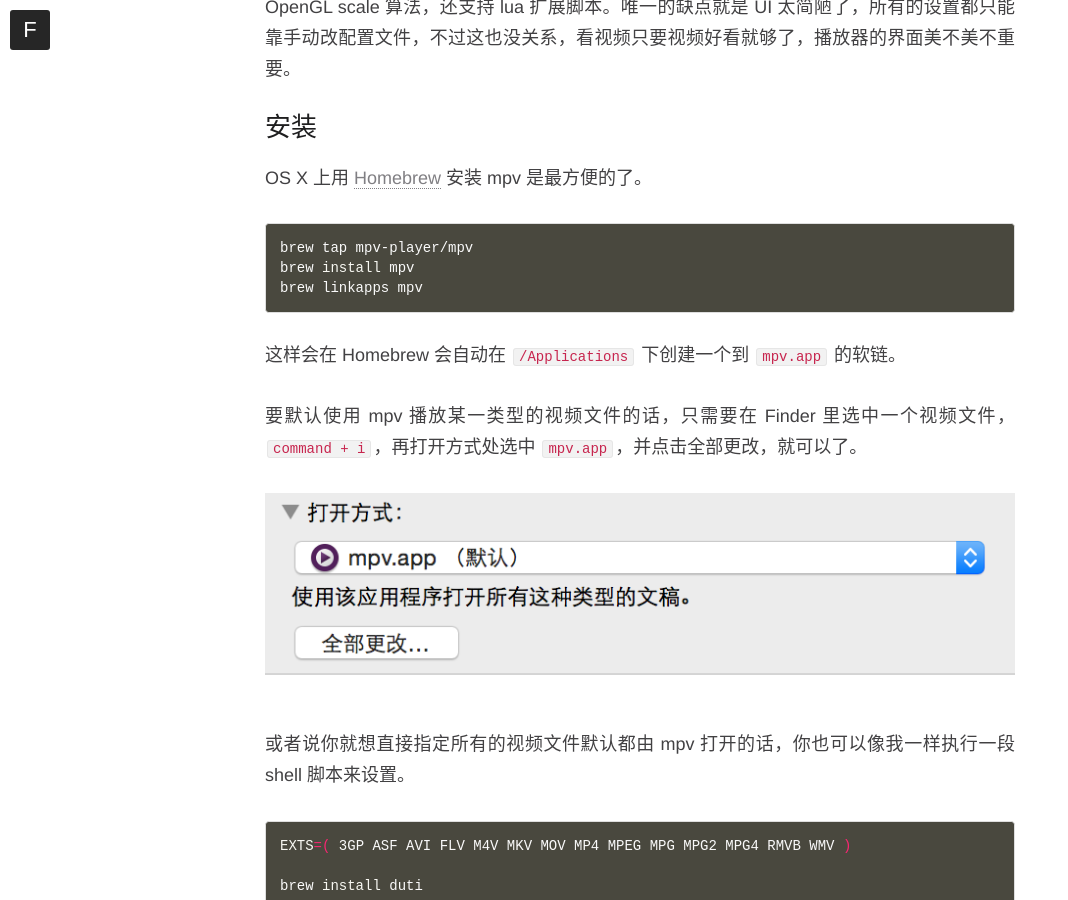
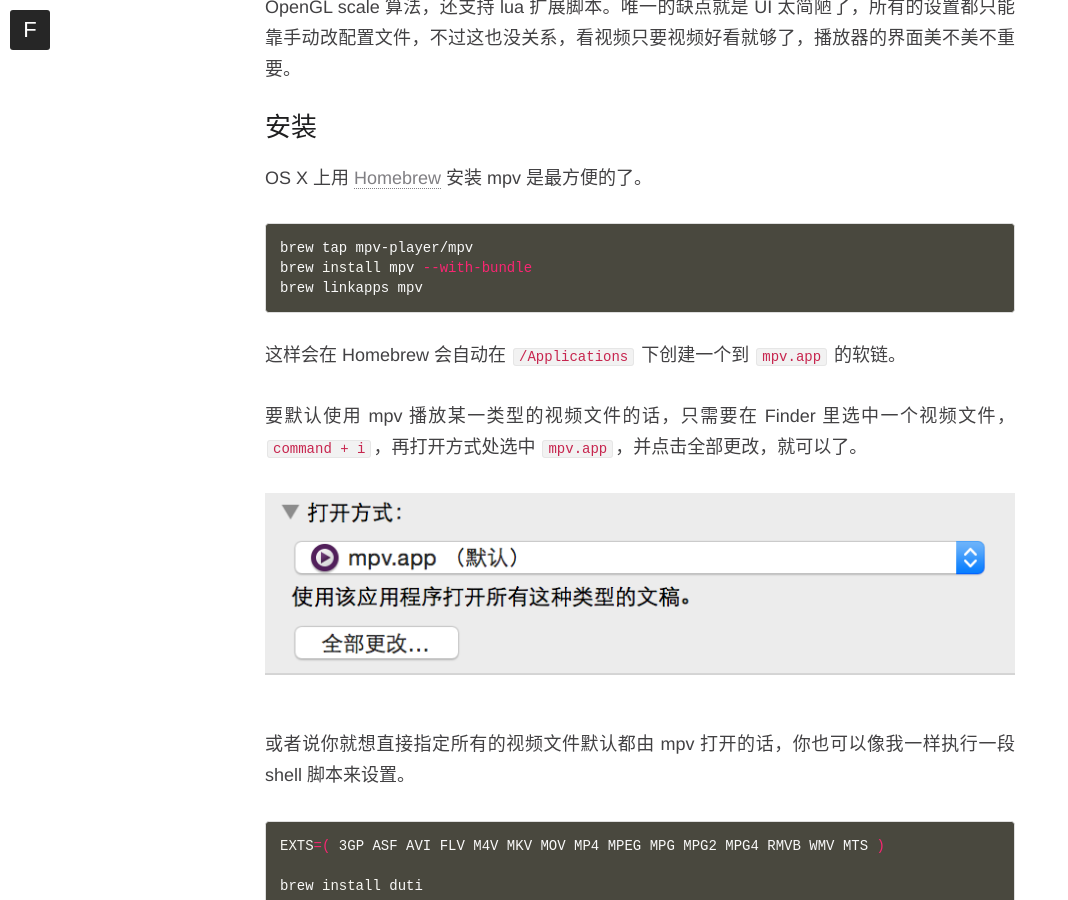
Before and after one commit to songchenwen/songchenwen.github.io, a Jekyll site: the page built from _posts/2015-05-09-mpv-player.md, in a window 1280 px wide and 900 px high, scrolled down 1315 px. Shown: the whole window, without its empty margins (0-1068 px from the left). Built offline with Jekyll 4.4.1, drawn with Linux system fonts in a browser that asks for light colours; Markdown is read by kramdown in place of the engine named in the settings; comment, search, counter and statistics services are not loaded; some of the changed text lies outside the part shown.

Commit message:
Update mpv player

```diff
--- a/_posts/2015-05-09-mpv-player.md
+++ b/_posts/2015-05-09-mpv-player.md
@@ -29,7 +29,7 @@
 
 ~~~ bash
 brew tap mpv-player/mpv
-brew install mpv
+brew install mpv --with-bundle
 brew linkapps mpv
 ~~~
 
@@ -42,7 +42,7 @@
 或者说你就想直接指定所有的视频文件默认都由 mpv 打开的话，你也可以像我一样执行一段 shell 脚本来设置。
 
 ~~~ bash
-EXTS=( 3GP ASF AVI FLV M4V MKV MOV MP4 MPEG MPG MPG2 MPG4 RMVB WMV )
+EXTS=( 3GP ASF AVI FLV M4V MKV MOV MP4 MPEG MPG MPG2 MPG4 RMVB WMV MTS )
 
 brew install duti
 
```
Also changed, not shown: other parts of _posts/2015-05-09-mpv-player.md (+1 -0 lines).
